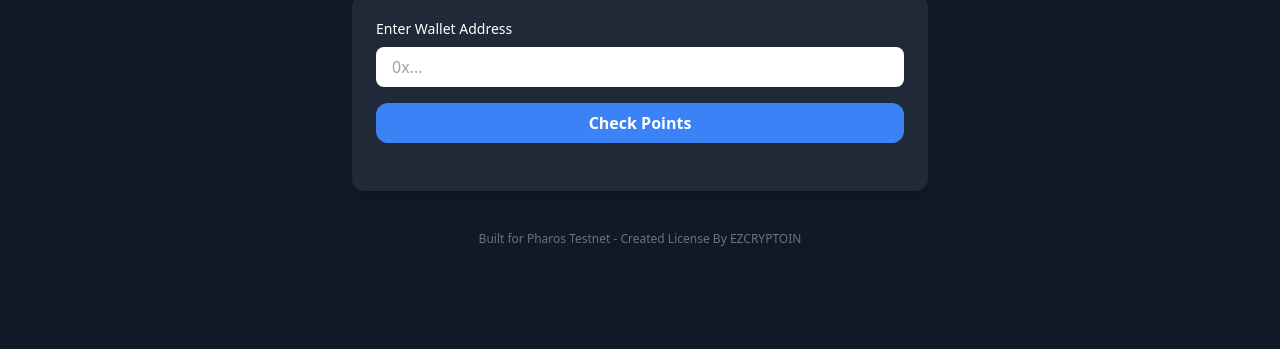
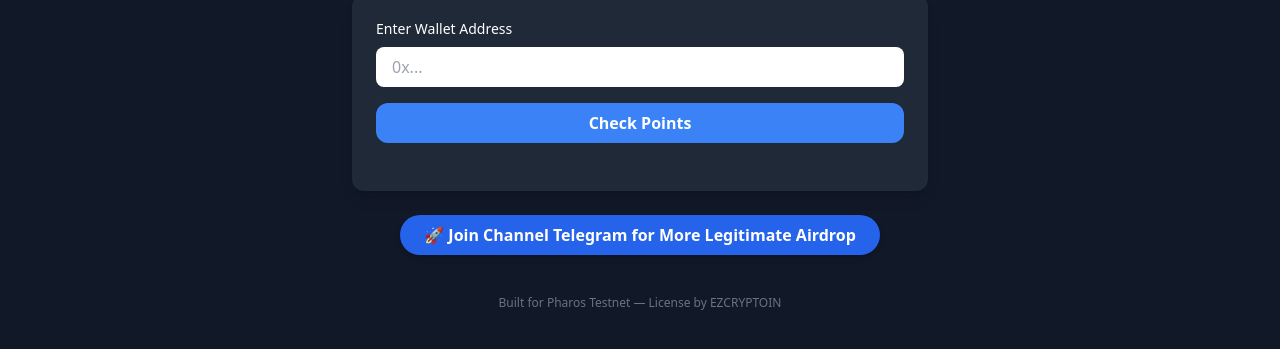
Before and after one commit to ezcryptoin/pharos-testnet-checker-point, a plain HTML site: page index.html in a window 1280 px wide. Shown: the part 141-490 px from the top of the page. Drawn offline with nearby package versions, Linux system fonts and the light colour scheme.

Commit message:
index.html

```diff
--- a/index.html
+++ b/index.html
@@ -5,6 +5,15 @@
   <meta name="viewport" content="width=device-width, initial-scale=1.0" />
   <title>Pharos Testnet Point Checker</title>
   <link href="https://cdn.jsdelivr.net/npm/tailwindcss@2.2.19/dist/tailwind.min.css" rel="stylesheet">
+  <style>
+    .telegram-link {
+      transition: transform 0.3s ease, background-color 0.3s ease;
+    }
+    .telegram-link:hover {
+      transform: scale(1.05);
+      background-color: #229ED9;
+    }
+  </style>
 </head>
 <body class="bg-gray-900 text-white font-sans">
   <div class="min-h-screen flex flex-col items-center justify-start p-6">
@@ -17,8 +26,12 @@
       <div id="result" class="mt-6 text-white text-sm"></div>
     </div>
 
+    <a href="https://t.me/EZ_CRYPTOIN" target="_blank" class="telegram-link mt-6 inline-block bg-blue-600 text-white font-semibold py-2 px-6 rounded-full shadow-md hover:shadow-xl">
+      🚀 Join Channel Telegram for More Legitimate Airdrop
+    </a>
+
     <footer class="mt-10 text-gray-500 text-xs text-center">
-      Built for Pharos Testnet - Created License By EZCRYPTOIN
+      Built for Pharos Testnet — License by EZCRYPTOIN
     </footer>
   </div>
 
@@ -57,7 +70,7 @@
           </div>
         `;
       } catch (err) {
-        resultDiv.innerHTML = "server overload bang gagal mengambil data, silahkan mencoba beberapa saat lagi";
+        resultDiv.innerHTML = "Server Overload Bang, tunggu bentar seduh kopinya ntar balik lagi ye.";
       }
     }
   </script>
```
